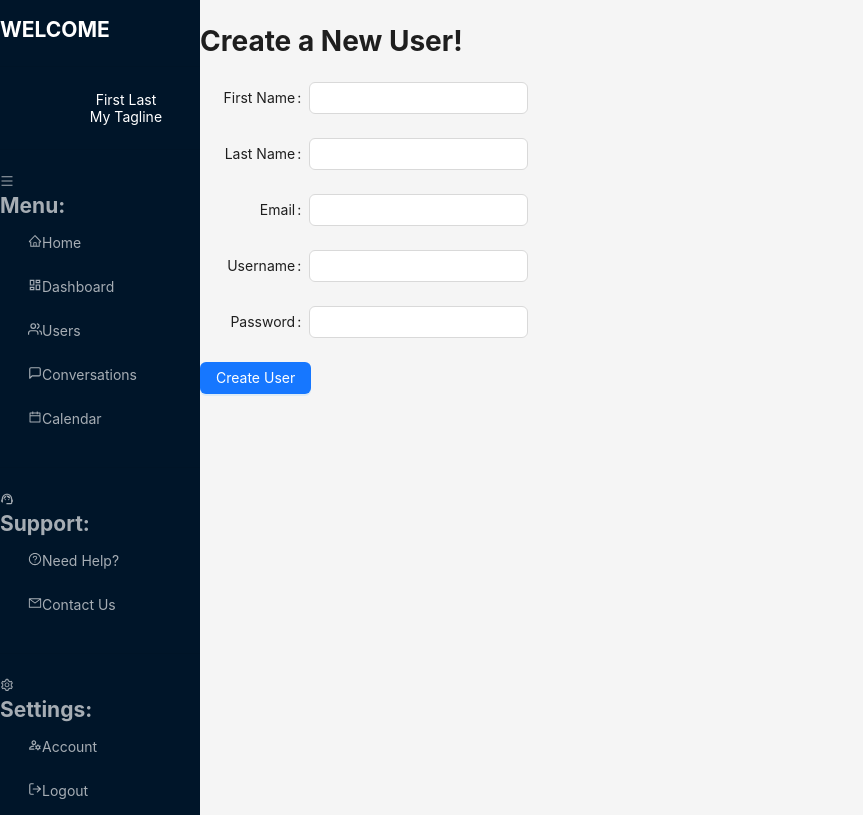
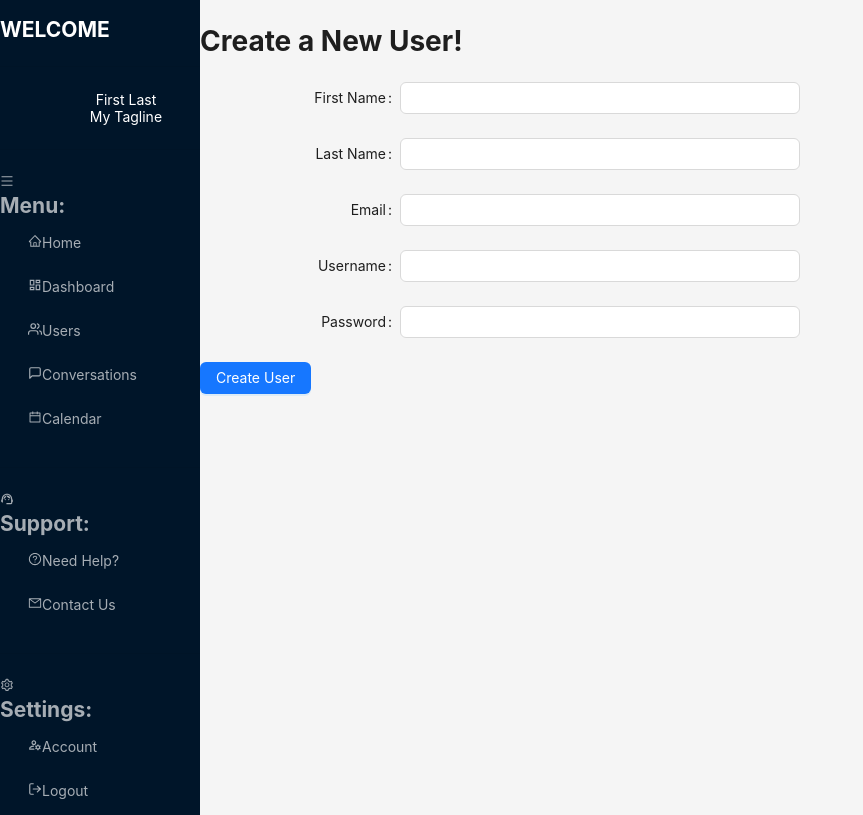
Before and after one commit to JaclynFoster/direct-messaging, a React (Create React App) app: page /signup in a window 1280 px wide. Shown: the whole page, without its empty margins (0-863 px from the left). Built offline with nearby package versions, Linux system fonts and the light colour scheme; some icons are missing.

Commit message:
created search bar component for conversations

```diff
--- /dev/null
+++ b/src/Components/Conversations/Conversations.css
@@ -0,0 +1,3 @@
+.conversation-container {
+    width: 100%;
+}
--- /dev/null
+++ b/src/Components/Conversations/SearchMessages/SearchMessages.css
@@ -0,0 +1,7 @@
+.search-container {
+    display: flex;
+    flex-direction: row;
+    width: 80%;
+    padding: 1rem;
+    gap: 15px;
+}
--- /dev/null
+++ b/src/Components/Conversations/SearchMessages/index.tsx
@@ -0,0 +1,21 @@
+import { Button, Input } from 'antd'
+import { AiOutlineSearch } from 'react-icons/ai'
+import React from 'react'
+import './SearchMessages.css'
+
+const SearchMessages = () => {
+return (
+    <div className="search-container">
+        <Input
+        addonBefore={<AiOutlineSearch />}
+        placeholder="Type to search..."
+        type="search"
+        />
+        <Button type="primary" htmlType="submit">
+        Search
+        </Button>
+    </div>
+)
+}
+
+export default SearchMessages
--- /dev/null
+++ b/src/Components/LoginForm/index.tsx
@@ -0,0 +1,43 @@
+import React from 'react'
+import { Button, Checkbox, Form, Input } from 'antd'
+
+interface FieldType {
+    username?: string;
+    password?: string;
+    remember?: string;
+}
+
+const LoginForm = () => {
+    return (
+        <Form name="basic"
+        labelCol={{span: 8}}
+        wrapperCol={{span: 16}}
+        style={{maxWidth: 500}}
+        >
+        <h1>Login:</h1>
+        <Form.Item<FieldType>
+        label="Username"
+        name="username"
+        >
+            <Input/>
+        </Form.Item>
+        <Form.Item<FieldType>
+            label="Password"
+            name="password"
+            >
+            <Input />
+        </Form.Item>
+        <Form.Item<FieldType>
+        name="remember"
+        valuePropName="checked"
+        >
+            <Checkbox>Remember Me</Checkbox>
+        </Form.Item>
+        <Form.Item>
+            <Button type="primary" htmlType="submit">Submit</Button>
+        </Form.Item>
+        </Form>
+    )
+}
+
+export default LoginForm
--- /dev/null
+++ b/src/Components/SignupForm/index.tsx
@@ -0,0 +1,52 @@
+import React from 'react'
+import { Input, Button, Form} from "antd";
+
+interface SignupType {
+    firstName?: string;
+    lastName?: string;
+    email?: string;
+    newUsername?: string;
+    newPassword?: string;
+    }
+
+const SignupForm = () => {
+    return (
+        <Form
+        labelCol={{span: 8}}
+        wrapperCol={{span: 16}}
+        style={{maxWidth: 600}}
+        >
+        <h1>Create a New User!</h1>
+        <Form.Item<SignupType>
+        label="First Name:"
+        >
+            <Input />
+        </Form.Item>
+        <Form.Item<SignupType>
+        label="Last Name:"
+        >
+            <Input />
+        </Form.Item>
+        <Form.Item<SignupType>
+        label="Email:"
+        >
+            <Input />
+        </Form.Item>
+        <Form.Item<SignupType>
+        label="Username:"
+        >
+        <Input />
+        </Form.Item>
+        <Form.Item<SignupType>
+        label="Password:"
+        >
+        <Input />
+        </Form.Item>
+        <Form.Item>
+        <Button type="primary" htmlType="submit">Create User</Button>
+        </Form.Item>
+        </Form>
+    )
+}
+
+export default SignupForm
--- a/src/Routes/Conversations.tsx
+++ b/src/Routes/Conversations.tsx
@@ -1,11 +1,15 @@
 import React from 'react'
+import SearchMessages from '../Components/Conversations/SearchMessages'
+import '../Components/Conversations/Conversations.css'
+import { Content } from 'antd/es/layout/layout'
 
 const Conversations = () => {
     return (
-    <div>
-      Conversations //TODO
+    <Content>
       {/* Conversations page will have a nested routes link for when the user clicks on specific conversations allowing user to access chat messaging */}
-    </div>
+    <SearchMessages />
+
+    </Content>
     )
 }
 
--- a/src/Routes/Login.tsx
+++ b/src/Routes/Login.tsx
@@ -1,12 +1,11 @@
-import { Button, Checkbox, Form, Input } from 'antd'
+
 import React from 'react'
 import { useNavigate } from 'react-router-dom';
+import { Button, Layout } from 'antd';
+import LoginForm from '../Components/LoginForm';
+const {Content} = Layout
 
-interface FieldType {
-    username?: string;
-    password?: string;
-    remember?: string;
-}
+
 
 const Login = () => {
     const navigate = useNavigate()
@@ -15,41 +14,14 @@ const Login = () => {
     }
     return (
 
-        <div className="login-container">
-            <Form name="basic"
-            labelCol={{span: 8}}
-            wrapperCol={{span: 16}}
-            style={{maxWidth: 500}}
-            >
-            <h1>Login:</h1>
-            <Form.Item<FieldType>
-            label="Username"
-            name="username"
-            >
-                <Input/>
-            </Form.Item>
-            <Form.Item<FieldType>
-                label="Password"
-                name="password"
-                >
-                <Input />
-            </Form.Item>
-            <Form.Item<FieldType>
-            name="remember"
-            valuePropName="checked"
-            >
-                <Checkbox>Remember Me</Checkbox>
-            </Form.Item>
-            <Form.Item>
-                <Button type="primary" htmlType="submit">Submit</Button>
-            </Form.Item>
-            </Form>
+        <Content className="login-container">
+            <LoginForm />
             <div>
                 <h1>New User?</h1>
                 <Button onClick={() => signupHandler()}>Signup</Button>
             </div>
 
-    </div>
+        </Content>
         )
 }
 
--- a/src/Routes/Signup.tsx
+++ b/src/Routes/Signup.tsx
@@ -1,51 +1,15 @@
-import { Input, Button, Form} from "antd";
+
 import React from "react";
+import SignupForm from "../Components/SignupForm";
+import { Content } from "antd/es/layout/layout";
 
-interface SignupType {
-firstName?: string;
-lastName?: string;
-email?: string;
-newUsername?: string;
-newPassword?: string;
-}
+
 
 const Signup = () => {
     return (
-      <Form
-      labelCol={{span: 8}}
-      wrapperCol={{span: 16}}
-      style={{maxWidth: 600}}
-      >
-        <h1>Create a New User!</h1>
-        <Form.Item<SignupType>
-        label="First Name:"
-        >
-          <Input />
-        </Form.Item>
-        <Form.Item<SignupType>
-        label="Last Name:"
-        >
-        <Input />
-        </Form.Item>
-        <Form.Item<SignupType>
-        label="Email:"
-        >
-          <Input />
-        </Form.Item>
-        <Form.Item<SignupType>
-        label="Username:"
-        >
-        <Input />
-        </Form.Item>
-        <Form.Item<SignupType>
-        label="Password:"
-        >
-        <Input />
-        </Form.Item>
-        <Form.Item>
-        <Button type="primary" htmlType="submit">Create User</Button>
-        </Form.Item>
-      </Form>
+      <Content>
+          <SignupForm />
+      </Content>
     )
 }
 
```
Also changed, not shown: src/Components/Conversations/ConvoList/index.tsx (added, +9 -0 lines), src/Components/Conversations/Messaging/index.tsx (added, +7 -0 lines).
